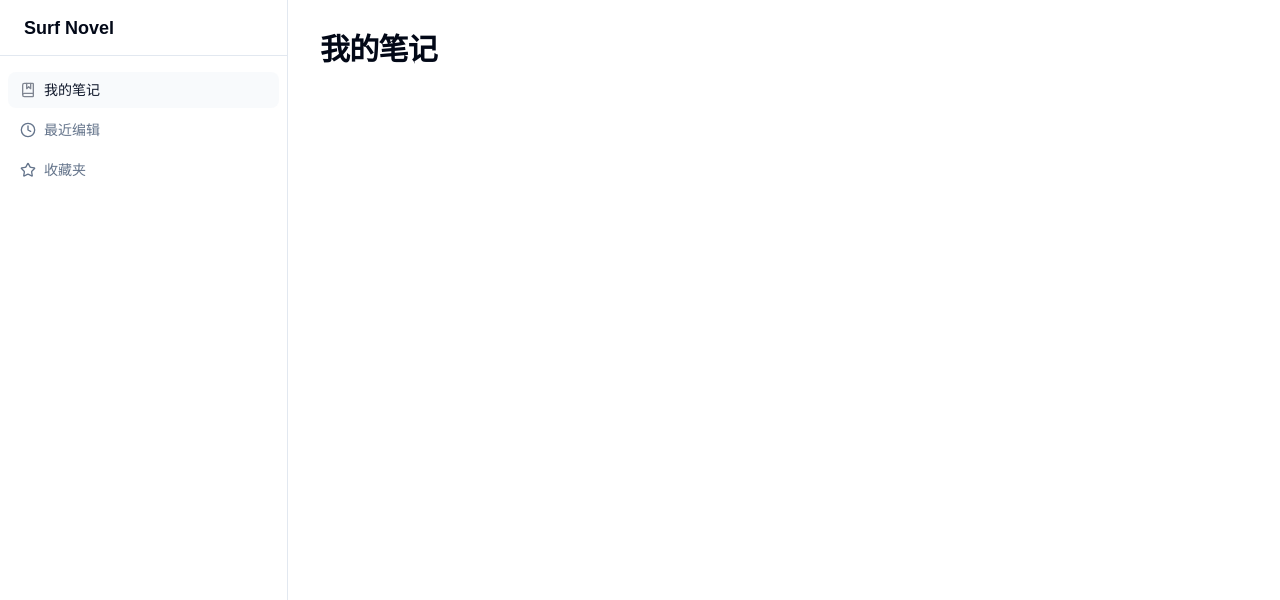
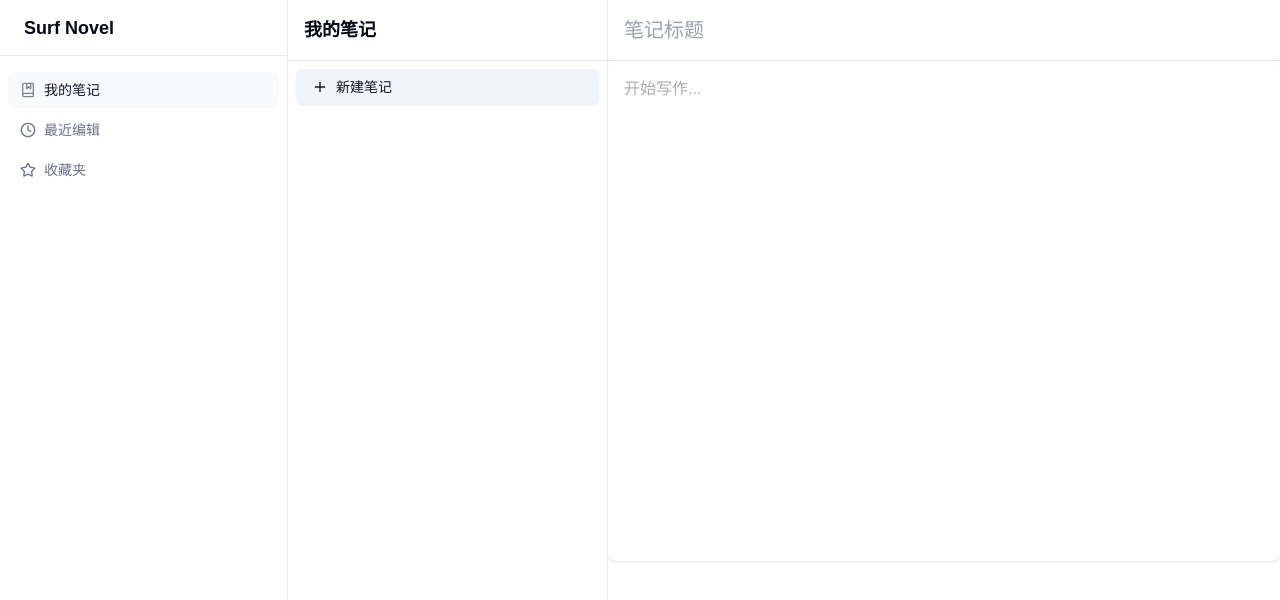
Before and after one commit to marvin-season/surf-novel, a Next.js app: page /notes in a window 1280 px wide. Shown: the top 600 px of the page. Built offline with nearby package versions, Linux system fonts and the light colour scheme.

Commit message:
feat：我的笔记页面

```diff
--- a/src/app/(main)/notes/page.tsx
+++ b/src/app/(main)/notes/page.tsx
@@ -1,13 +1,74 @@
 "use client"
 
+import { useState } from "react"
+import { Button } from "@/components/ui/button"
+import { Plus } from "lucide-react"
+import { RichEditor } from "@/components/editor/rich-editor"
+import { cn } from "@/lib/utils"
+
+interface Note {
+  id: string
+  title: string
+  content: string
+  updatedAt: string
+}
+
 export default function NotesPage() {
+  const [selectedNoteId, setSelectedNoteId] = useState<string | null>("new")
+  const [notes, setNotes] = useState<Note[]>([])
+
   return (
-    <div className="flex-1 space-y-4 p-4 md:p-8 pt-6">
-      <div className="flex items-center justify-between space-y-2">
-        <h2 className="text-3xl font-bold tracking-tight">我的笔记</h2>
+    <div className="flex h-full">
+      {/* 笔记列表 */}
+      <div className="w-80 border-r flex flex-col">
+        <div className="p-4 border-b">
+          <h2 className="text-lg font-semibold">我的笔记</h2>
+        </div>
+        <div className="flex-1 overflow-auto p-2">
+          <Button
+            variant={selectedNoteId === "new" ? "secondary" : "ghost"}
+            className={cn(
+              "w-full justify-start gap-2 mb-2",
+              selectedNoteId === "new" && "bg-accent"
+            )}
+            onClick={() => setSelectedNoteId("new")}
+          >
+            <Plus className="h-4 w-4" />
+            新建笔记
+          </Button>
+          {notes.map((note) => (
+            <Button
+              key={note.id}
+              variant={selectedNoteId === note.id ? "secondary" : "ghost"}
+              className={cn(
+                "w-full justify-start text-left mb-1 h-auto py-3",
+                selectedNoteId === note.id && "bg-accent"
+              )}
+              onClick={() => setSelectedNoteId(note.id)}
+            >
+              <div className="flex flex-col items-start gap-1">
+                <span className="font-medium line-clamp-1">{note.title || "无标题"}</span>
+                <span className="text-xs text-muted-foreground">
+                  {new Date(note.updatedAt).toLocaleDateString()}
+                </span>
+              </div>
+            </Button>
+          ))}
+        </div>
       </div>
-      <div className="grid gap-4 md:grid-cols-2 lg:grid-cols-3">
-        {/* 笔记列表将在这里显示 */}
+
+      {/* 编辑区 */}
+      <div className="flex-1 flex flex-col">
+        <div className="border-b p-4">
+          <input
+            type="text"
+            placeholder="笔记标题"
+            className="w-full text-xl font-medium bg-transparent border-none outline-none"
+          />
+        </div>
+        <div className="flex-1 overflow-auto">
+          <RichEditor />
+        </div>
       </div>
     </div>
   )
```
